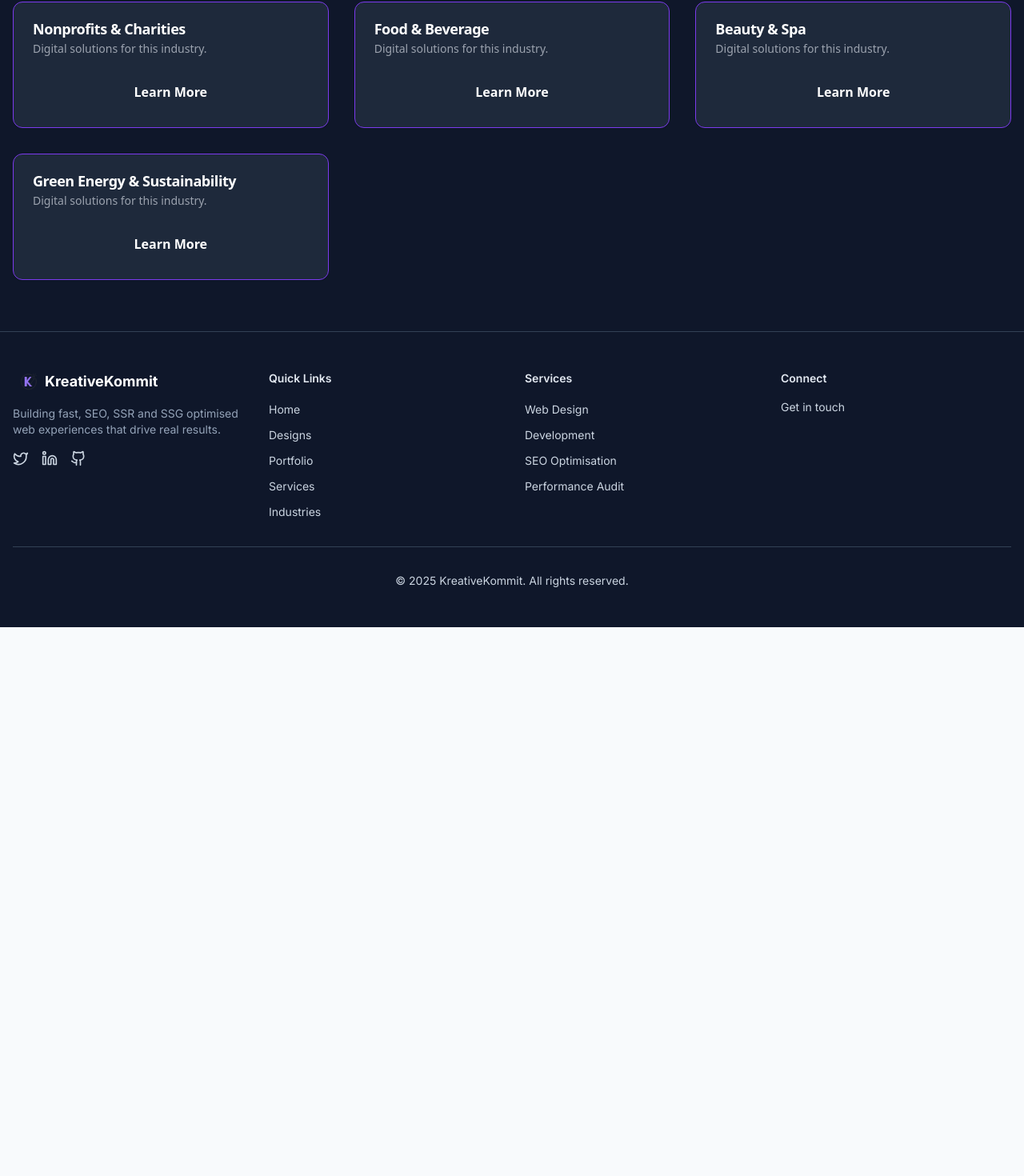
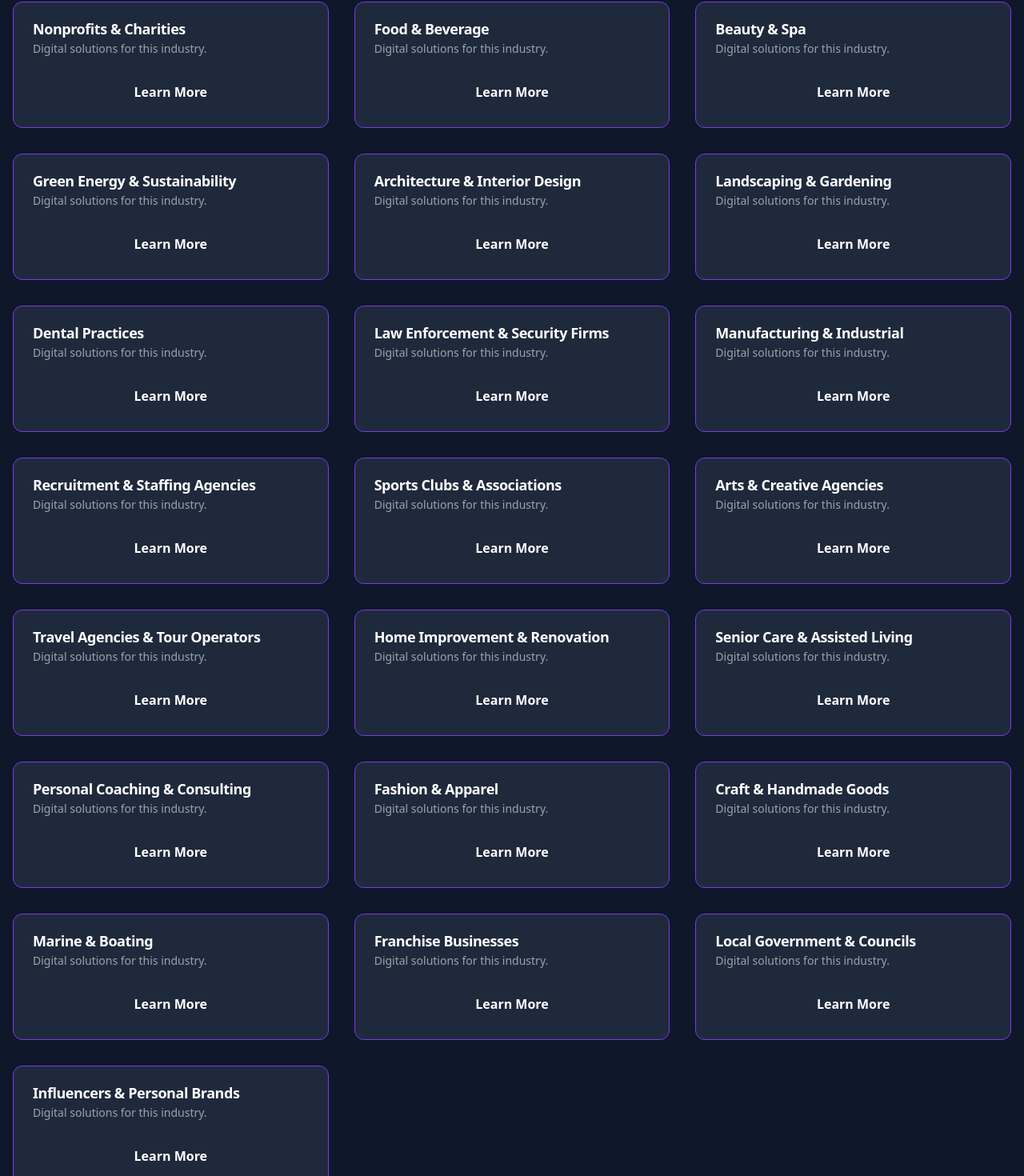
Before and after one commit to Moazzam9/Kreative-Kommit.co, a Next.js app: page /industries in a window 1280 px wide. Shown: the part 1443-2913 px from the top of the page at 80% size. Before the commit the page ends 2227 px from the top, so only its background shows below. Built offline with nearby package versions, Linux system fonts and the light colour scheme.

Commit message:
feat: add additional industry categories to the industries data structure

```diff
--- a/app/data/industries/industries.ts
+++ b/app/data/industries/industries.ts
@@ -26,5 +26,23 @@ export const industries: Industry[] = [
   { name: "Nonprofits & Charities", slug: "nonprofit" },
   { name: "Food & Beverage", slug: "food" },
   { name: "Beauty & Spa", slug: "beauty" },
-  { name: "Green Energy & Sustainability", slug: "green-energy" }
+  { name: "Green Energy & Sustainability", slug: "green-energy" },
+  { name: "Architecture & Interior Design", slug: "architecture" },
+  { name: "Landscaping & Gardening", slug: "landscaping" },
+  { name: "Dental Practices", slug: "dental" },
+  { name: "Law Enforcement & Security Firms", slug: "security" },
+  { name: "Manufacturing & Industrial", slug: "manufacturing" },
+  { name: "Recruitment & Staffing Agencies", slug: "recruitment" },
+  { name: "Sports Clubs & Associations", slug: "sports" },
+  { name: "Arts & Creative Agencies", slug: "arts" },
+  { name: "Travel Agencies & Tour Operators", slug: "travel" },
+  { name: "Home Improvement & Renovation", slug: "home-improvement" },
+  { name: "Senior Care & Assisted Living", slug: "senior-care" },
+  { name: "Personal Coaching & Consulting", slug: "coaching" },
+  { name: "Fashion & Apparel", slug: "fashion" },
+  { name: "Craft & Handmade Goods", slug: "craft" },
+  { name: "Marine & Boating", slug: "marine" },
+  { name: "Franchise Businesses", slug: "franchise" },
+  { name: "Local Government & Councils", slug: "government" },
+  { name: "Influencers & Personal Brands", slug: "influencer" }
 ];
```
